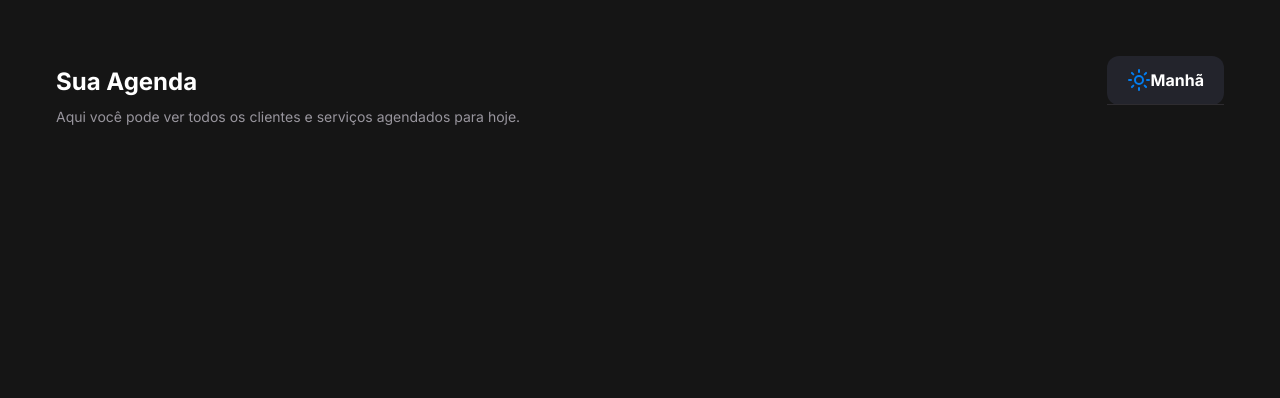
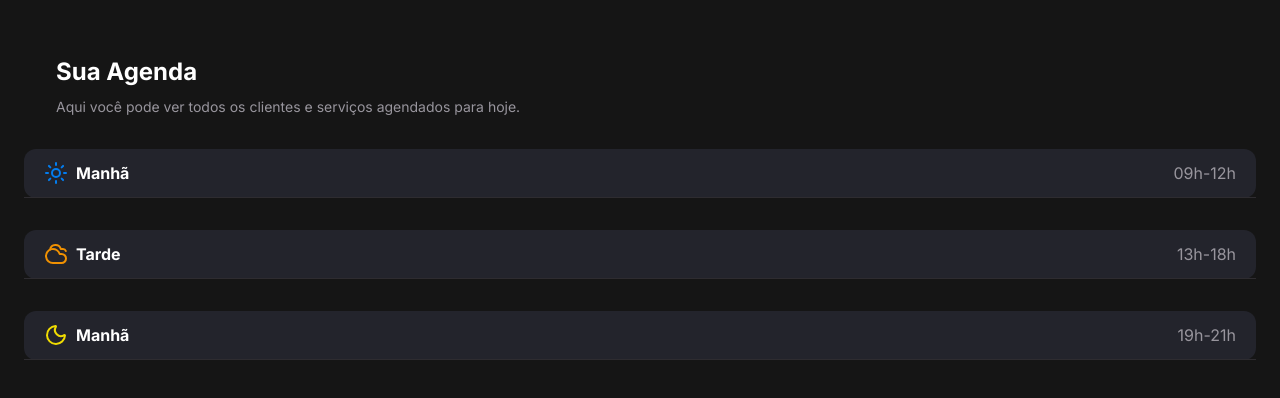
Before and after one commit to davsoliveira/pet-shop, a Next.js app: page / in a window 1280 px wide. Shown: the top 398 px of the page. Built offline with nearby package versions, Linux system fonts and the light colour scheme.

Commit message:
feat: criar lógica para períodos

```diff
--- a/app/page.tsx
+++ b/app/page.tsx
@@ -1,4 +1,10 @@
+import { Appointment as AppointmentPrisma } from '@/app/generated/prisma/browser';
 import { PeriodSection } from '@/components/period-section/period-section';
+import {
+  Appointment,
+  AppointmentPeriod,
+  AppointmentPeriodDay,
+} from '@/types/appointment';
 
 const appointments = [
   {
@@ -35,7 +41,60 @@
   },
 ];
 
+const getPeriod = (hour: number): AppointmentPeriodDay => {
+  if (hour >= 9 && hour < 12) return 'morning';
+  if (hour >= 13 && hour < 18) return 'afternoon';
+  return 'evening';
+};
+
+function groupAppointmentByPeriod(
+  appointments: AppointmentPrisma[]
+): AppointmentPeriod[] {
+  const transformedAppointments: Appointment[] = appointments?.map((apt) => ({
+    ...apt,
+    time: apt.scheduleAt.toLocaleTimeString('pt-BR', {
+      hour: '2-digit',
+      minute: '2-digit',
+    }),
+    service: apt.description,
+    period: getPeriod(apt.scheduleAt.getHours()),
+  }));
+
+  const morningAppointments = transformedAppointments.filter(
+    (apt) => apt.period === 'morning'
+  );
+  const afternoonAppointments = transformedAppointments.filter(
+    (apt) => apt.period === 'afternoon'
+  );
+  const eveningAppointments = transformedAppointments.filter(
+    (apt) => apt.period === 'evening'
+  );
+
+  return [
+    {
+      title: 'Manhã',
+      type: 'morning',
+      timeRange: '09h-12h',
+      appointments: morningAppointments,
+    },
+    {
+      title: 'Tarde',
+      type: 'afternoon',
+      timeRange: '13h-18h',
+      appointments: afternoonAppointments,
+    },
+    {
+      title: 'Manhã',
+      type: 'evening',
+      timeRange: '19h-21h',
+      appointments: eveningAppointments,
+    },
+  ];
+}
+
 export default function Home() {
+  const periods = groupAppointmentByPeriod(appointments);
+
   return (
     <div className="bg-background-primary p-6">
       <div className="flex items-center justify-between md:m-8">
@@ -47,7 +106,12 @@
             Aqui você pode ver todos os clientes e serviços agendados para hoje.
           </p>
         </div>
-        <PeriodSection period={{ type: 'morning', title: 'Manhã' }} />
+      </div>
+
+      <div className="pb-24 md:pb-0">
+        {periods.map((period, index) => (
+          <PeriodSection period={period} key={index} />
+        ))}
       </div>
     </div>
   );
--- a/components/period-section/period-section.tsx
+++ b/components/period-section/period-section.tsx
@@ -1,10 +1,8 @@
+import { AppointmentPeriod } from '@/types/appointment';
 import { Cloudy, Moon, Sun } from 'lucide-react';
 
 type PeriodSectionProps = {
-  period: {
-    type: 'morning' | 'afternoon' | 'evening';
-    title: string;
-  };
+  period: AppointmentPeriod;
 };
 
 const periodIcons = {
@@ -12,14 +10,20 @@
   afternoon: <Cloudy className="text-accent-orange" />,
   evening: <Moon className="text-accent-yellow" />,
 };
+
 export const PeriodSection = ({ period }: PeriodSectionProps) => {
   return (
     <section className="mb-8 bg-background-tertiary rounded-xl">
       <div className="flex items-center px-5 py-3 justify-between border-b border-[#2E2C30]">
-        <div>{periodIcons[period?.type]}</div>
-        <h2 className="text-label-large-size text-content-primary">
-          {period.title}
-        </h2>
+        <div className="flex items-center gap-2">
+          {periodIcons[period?.type]}
+          <h2 className="text-label-large-size text-content-primary">
+            {period?.title}
+          </h2>
+        </div>
+        <span className="text-label-large-size text-content-secondary">
+          {period.timeRange}
+        </span>
       </div>
     </section>
   );
--- /dev/null
+++ b/types/appointment.ts
@@ -0,0 +1,19 @@
+export type AppointmentPeriodDay = 'morning' | 'afternoon' | 'evening';
+
+export type Appointment = {
+  id: string;
+  time: string;
+  petName: string;
+  tutorName: string;
+  phone: string;
+  description: string;
+  scheduleAt: Date;
+  period: AppointmentPeriodDay;
+};
+
+export type AppointmentPeriod = {
+  title: string;
+  type: AppointmentPeriodDay;
+  timeRange: string;
+  appointments: Appointment[];
+};
```
